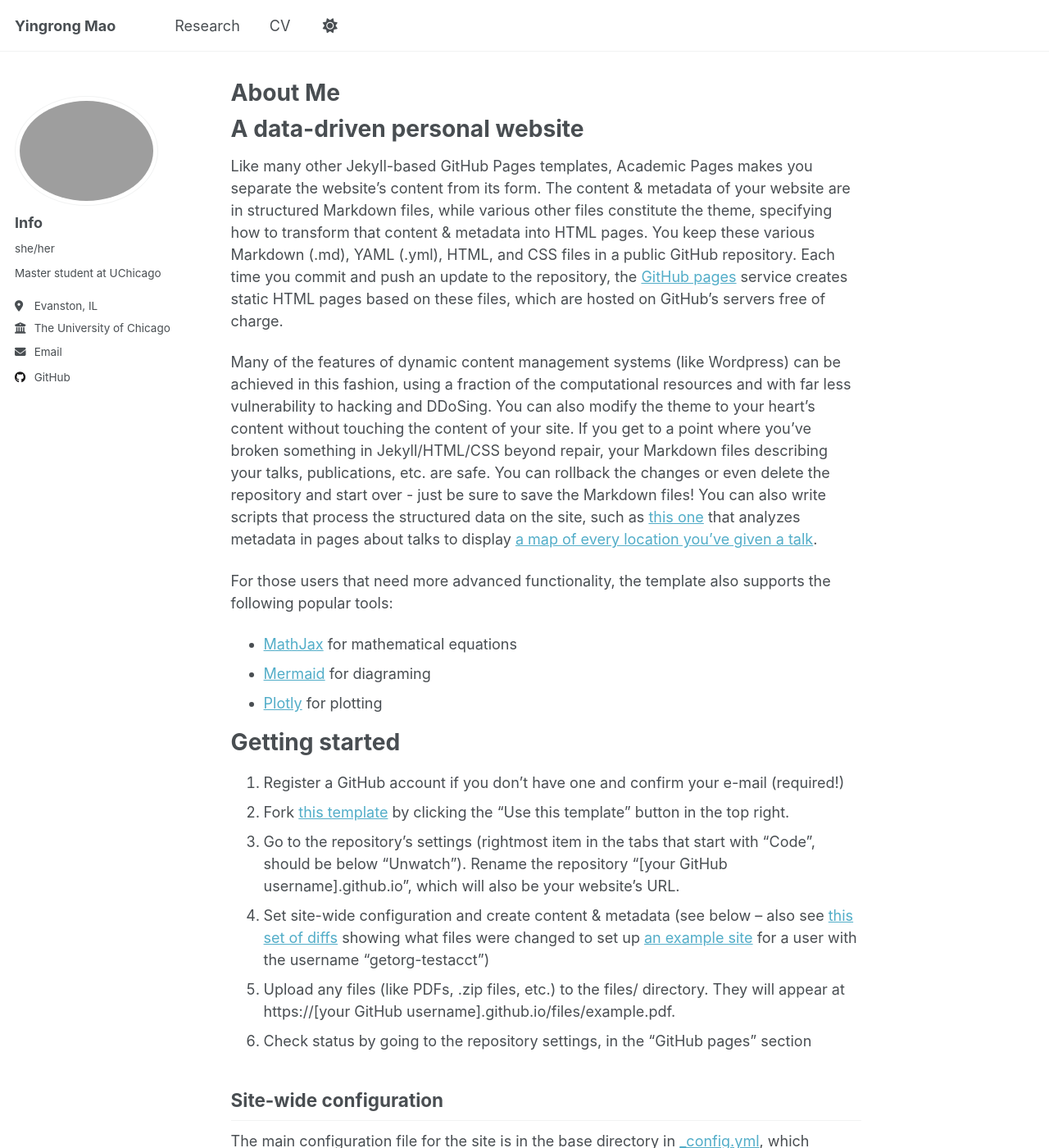
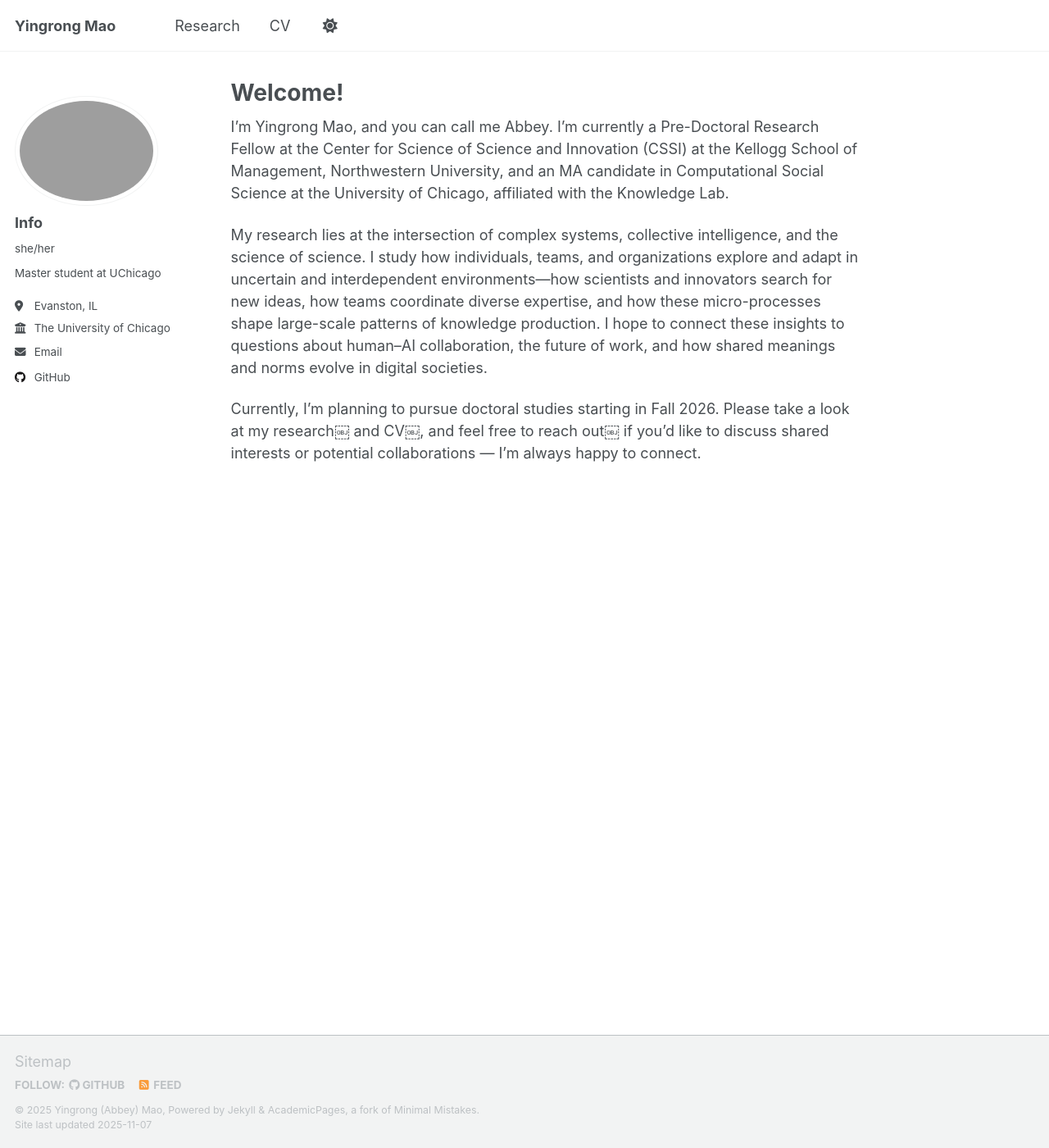
Before and after one commit to MaoYingrong/MaoYingrong.github.io, a Jekyll site: the page built from _pages/about.md, in a window 1280 px wide and 1400 px high. Shown: the whole window at 82% size. Built offline with Jekyll 4.4.1, drawn with Linux system fonts in a browser that asks for light colours; a script that is not in the unit is left out; some of the changed text lies outside the part shown.

Commit message:
Revise 'About Me' section and clean up content
Updated personal introduction and removed template instructions.

```diff
--- a/_pages/about.md
+++ b/_pages/about.md
@@ -1,54 +1,14 @@
 ---
 permalink: /
-title: "About Me"
+title: "Welcome!"
 author_profile: true
 redirect_from:
   - /about/
   - /about.html
 ---
 
+I’m Yingrong Mao, and you can call me Abbey. I'm currently a Pre-Doctoral Research Fellow at the Center for Science of Science and Innovation (CSSI) at the Kellogg School of Management, Northwestern University, and an MA candidate in Computational Social Science at the University of Chicago, affiliated with the Knowledge Lab.
 
+My research lies at the intersection of complex systems, collective intelligence, and the science of science. I study how individuals, teams, and organizations explore and adapt in uncertain and interdependent environments—how scientists and innovators search for new ideas, how teams coordinate diverse expertise, and how these micro-processes shape large-scale patterns of knowledge production. I hope to connect these insights to questions about human–AI collaboration, the future of work, and how shared meanings and norms evolve in digital societies.
 
-A data-driven personal website
-======
-Like many other Jekyll-based GitHub Pages templates, Academic Pages makes you separate the website's content from its form. The content & metadata of your website are in structured Markdown files, while various other files constitute the theme, specifying how to transform that content & metadata into HTML pages. You keep these various Markdown (.md), YAML (.yml), HTML, and CSS files in a public GitHub repository. Each time you commit and push an update to the repository, the [GitHub pages](https://pages.github.com/) service creates static HTML pages based on these files, which are hosted on GitHub's servers free of charge.
-
-Many of the features of dynamic content management systems (like Wordpress) can be achieved in this fashion, using a fraction of the computational resources and with far less vulnerability to hacking and DDoSing. You can also modify the theme to your heart's content without touching the content of your site. If you get to a point where you've broken something in Jekyll/HTML/CSS beyond repair, your Markdown files describing your talks, publications, etc. are safe. You can rollback the changes or even delete the repository and start over - just be sure to save the Markdown files! You can also write scripts that process the structured data on the site, such as [this one](https://github.com/academicpages/academicpages.github.io/blob/master/talkmap.ipynb) that analyzes metadata in pages about talks to display [a map of every location you've given a talk](https://academicpages.github.io/talkmap.html).
-
-For those users that need more advanced functionality, the template also supports the following popular tools:
-- [MathJax](https://www.mathjax.org/) for mathematical equations
-- [Mermaid](https://mermaid.js.org/) for diagraming
-- [Plotly](https://plotly.com/javascript/) for plotting
-
-Getting started
-======
-1. Register a GitHub account if you don't have one and confirm your e-mail (required!)
-1. Fork [this template](https://github.com/academicpages/academicpages.github.io) by clicking the "Use this template" button in the top right.
-1. Go to the repository's settings (rightmost item in the tabs that start with "Code", should be below "Unwatch"). Rename the repository "[your GitHub username].github.io", which will also be your website's URL.
-1. Set site-wide configuration and create content & metadata (see below -- also see [this set of diffs](https://archive.is/3TPas) showing what files were changed to set up [an example site](https://getorg-testacct.github.io) for a user with the username "getorg-testacct")
-1. Upload any files (like PDFs, .zip files, etc.) to the files/ directory. They will appear at https://[your GitHub username].github.io/files/example.pdf.
-1. Check status by going to the repository settings, in the "GitHub pages" section
-
-Site-wide configuration
-------
-The main configuration file for the site is in the base directory in [_config.yml](https://github.com/academicpages/academicpages.github.io/blob/master/_config.yml), which defines the content in the sidebars and other site-wide features. You will need to replace the default variables with ones about yourself and your site's github repository. The configuration file for the top menu is in [_data/navigation.yml](https://github.com/academicpages/academicpages.github.io/blob/master/_data/navigation.yml). For example, if you don't have a portfolio or blog posts, you can remove those items from that navigation.yml file to remove them from the header.
-
-Create content & metadata
-------
-For site content, there is one Markdown file for each type of content, which are stored in directories like _publications, _talks, _posts, _teaching, or _pages. For example, each talk is a Markdown file in the [_talks directory](https://github.com/academicpages/academicpages.github.io/tree/master/_talks). At the top of each Markdown file is structured data in YAML about the talk, which the theme will parse to do lots of cool stuff. The same structured data about a talk is used to generate the list of talks on the [Talks page](https://academicpages.github.io/talks), each [individual page](https://academicpages.github.io/talks/2012-03-01-talk-1) for specific talks, the talks section for the [CV page](https://academicpages.github.io/cv), and the [map of places you've given a talk](https://academicpages.github.io/talkmap.html) (if you run this [python file](https://github.com/academicpages/academicpages.github.io/blob/master/talkmap.py) or [Jupyter notebook](https://github.com/academicpages/academicpages.github.io/blob/master/talkmap.ipynb), which creates the HTML for the map based on the contents of the _talks directory).
-
-**Markdown generator**
-
-The repository includes [a set of Jupyter notebooks](https://github.com/academicpages/academicpages.github.io/tree/master/markdown_generator
-) that converts a CSV containing structured data about talks or presentations into individual Markdown files that will be properly formatted for the Academic Pages template. The sample CSVs in that directory are the ones I used to create my own personal website at stuartgeiger.com. My usual workflow is that I keep a spreadsheet of my publications and talks, then run the code in these notebooks to generate the Markdown files, then commit and push them to the GitHub repository.
-
-How to edit your site's GitHub repository
-------
-Many people use a git client to create files on their local computer and then push them to GitHub's servers. If you are not familiar with git, you can directly edit these configuration and Markdown files directly in the github.com interface. Navigate to a file (like [this one](https://github.com/academicpages/academicpages.github.io/blob/master/_talks/2012-03-01-talk-1.md) and click the pencil icon in the top right of the content preview (to the right of the "Raw | Blame | History" buttons). You can delete a file by clicking the trashcan icon to the right of the pencil icon. You can also create new files or upload files by navigating to a directory and clicking the "Create new file" or "Upload files" buttons.
-
-Example: editing a Markdown file for a talk
-![Editing a Markdown file for a talk](/images/editing-talk.png)
-
-For more info
-------
-More info about configuring Academic Pages can be found in [the guide](https://academicpages.github.io/markdown/), the [growing wiki](https://github.com/academicpages/academicpages.github.io/wiki), and you can always [ask a question on GitHub](https://github.com/academicpages/academicpages.github.io/discussions). The [guides for the Minimal Mistakes theme](https://mmistakes.github.io/minimal-mistakes/docs/configuration/) (which this theme was forked from) might also be helpful.
+Currently, I’m planning to pursue doctoral studies starting in Fall 2026. Please take a look at my research￼ and CV￼, and feel free to reach out￼ if you’d like to discuss shared interests or potential collaborations — I’m always happy to connect.
```
